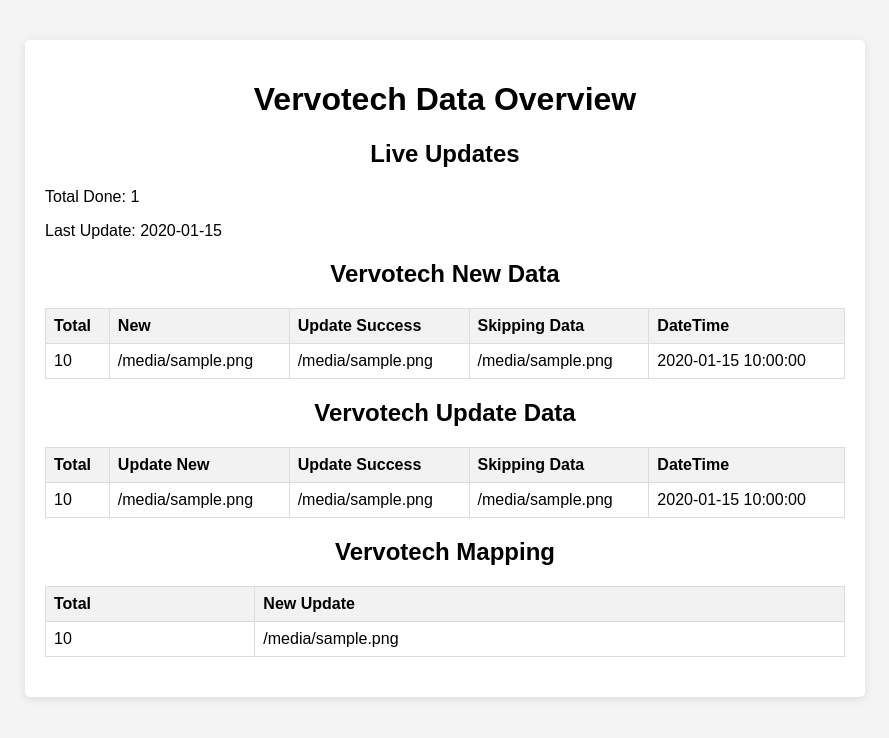
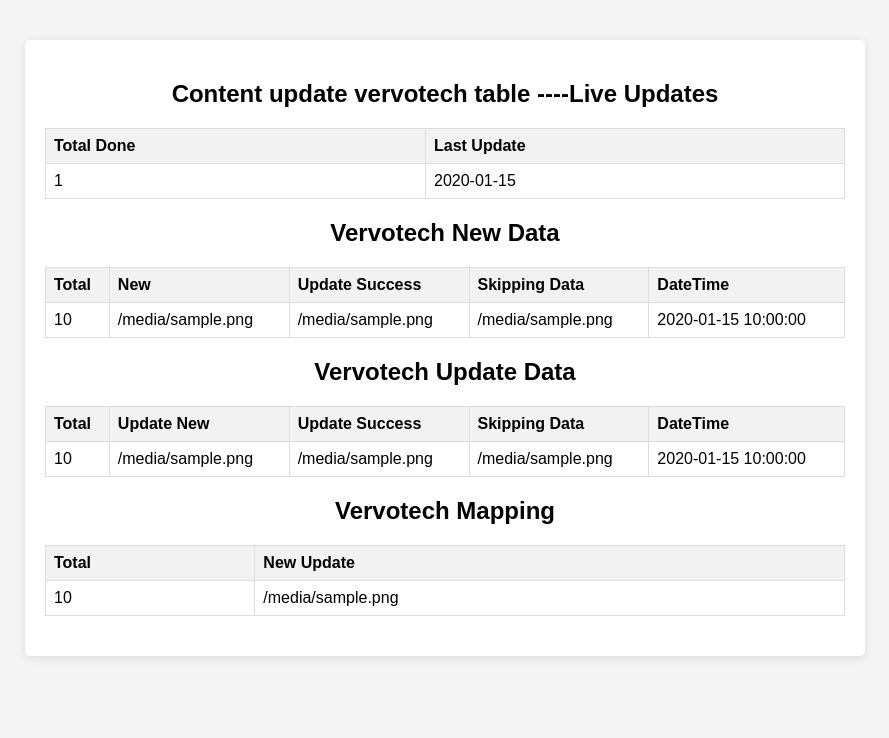
Before and after one commit to RoknuzzamanRokon/data_table_create_info, a Flask app: template Flask_App/templates/index.html in a window 1280 px wide. Shown: the top 738 px of the page, without its empty margins (195-1084 px from the left). Run offline with Flask 3, Linux system fonts and the light colour scheme; the template is opened without the code that fills it: most values are stand-ins (such as "Sample title", 1, 10 or a date in 2020).

Commit message:
Add update data table add in above.

```diff
--- a/Flask_App/templates/index.html
+++ b/Flask_App/templates/index.html
@@ -52,16 +52,21 @@
   </head>
   <body>
     <div class="container">
-      <h1>Vervotech Data Overview</h1>
-
-      <h2>Live Updates</h2>
-      <div>
-        <p>Total Done: <span id="total-done">{{ live_updates.count }}</span></p>
-        <p>
-          Last Update:
-          <span id="last-update">{{ live_updates.last_update }}</span>
-        </p>
-      </div>
+      <h2>Content update vervotech table ----Live Updates</h2>
+      <table>
+        <thead>
+          <tr>
+            <th>Total Done</th>
+            <th>Last Update</th>
+          </tr>
+        </thead>
+        <tbody>
+          <tr>
+            <td id="total-done">{{ live_updates.count }}</td>
+            <td id="last-update">{{ live_updates.last_update }}</td>
+          </tr>
+        </tbody>
+      </table>
 
       <h2>Vervotech New Data</h2>
       <table>
```
